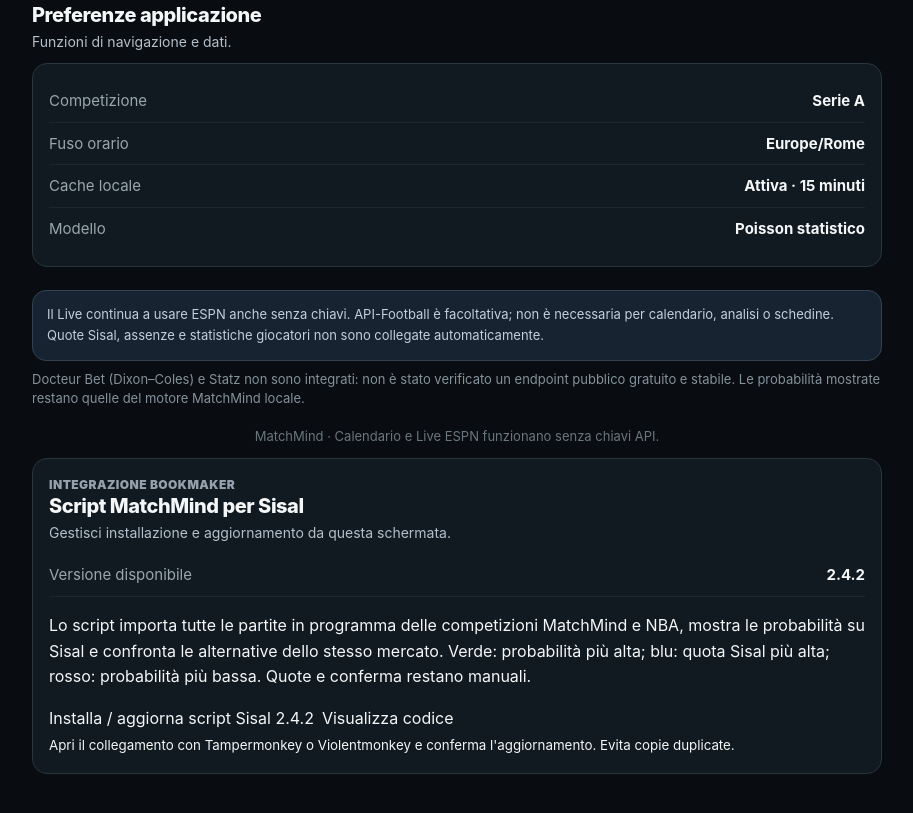
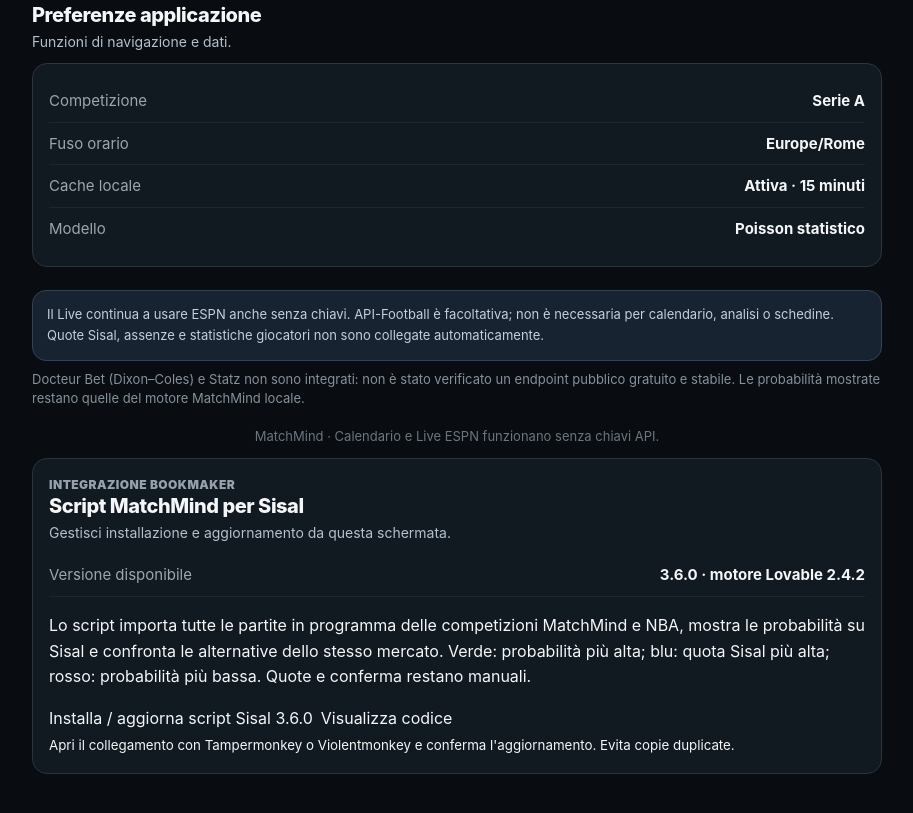
Before and after one commit to Sonostevecazzo/MatchMind, a plain HTML site: page mobile/settings.html in a window 1280 px wide. Shown: the part 736-1549 px from the top of the page, without its empty margins (183-1096 px from the left). Drawn offline with Linux system fonts and the light colour scheme; no server answers.

Commit message:
Set Sisal update target to version 3.6.0

```diff
--- a/mobile/settings.html
+++ b/mobile/settings.html
@@ -6,9 +6,9 @@
 <section class="section"><div class="section-head"><div><h2>Preferenze applicazione</h2><p>Funzioni di navigazione e dati.</p></div></div><div class="panel panel-pad"><div class="data-row"><span>Competizione</span><b>Serie A</b></div><div class="data-row"><span>Fuso orario</span><b>Europe/Rome</b></div><div class="data-row"><span>Cache locale</span><b>Attiva · 15 minuti</b></div><div class="data-row"><span>Modello</span><b>Poisson statistico</b></div></div></section>
 <div class="notice">Il Live continua a usare ESPN anche senza chiavi. API-Football è facoltativa; non è necessaria per calendario, analisi o schedine. Quote Sisal, assenze e statistiche giocatori non sono collegate automaticamente.</div><div class="status-line" id="globalStatus" aria-live="polite"></div><footer class="site-footer">MatchMind · Calendario e Live ESPN funzionano senza chiavi API.</footer><section class="section panel panel-pad">
  <div class="section-head"><div><div class="eyebrow">INTEGRAZIONE BOOKMAKER</div><h2>Script MatchMind per Sisal</h2><p>Gestisci installazione e aggiornamento da questa schermata.</p></div></div>
- <div class="data-row"><span>Versione disponibile</span><b>2.4.2</b></div>
+ <div class="data-row"><span>Versione disponibile</span><b>3.6.0 · motore Lovable 2.4.2</b></div>
  <p>Lo script importa tutte le partite in programma delle competizioni MatchMind e NBA, mostra le probabilità su Sisal e confronta le alternative dello stesso mercato. Verde: probabilità più alta; blu: quota Sisal più alta; rosso: probabilità più bassa. Quote e conferma restano manuali.</p>
- <div class="settings-actions"><a class="button primary" href="https://raw.githubusercontent.com/Sonostevecazzo/MatchMind/main/mobile/scripts/sisal-matchmind.user.js" target="_blank" rel="noopener noreferrer">Installa / aggiorna script Sisal 2.4.2</a><a class="button secondary" href="https://github.com/Sonostevecazzo/MatchMind/blob/main/mobile/scripts/sisal-matchmind.user.js" target="_blank" rel="noopener noreferrer">Visualizza codice</a></div>
+ <div class="settings-actions"><a class="button primary" href="https://raw.githubusercontent.com/Sonostevecazzo/MatchMind/main/mobile/scripts/sisal-matchmind.user.js" target="_blank" rel="noopener noreferrer">Installa / aggiorna script Sisal 3.6.0</a><a class="button secondary" href="https://github.com/Sonostevecazzo/MatchMind/blob/main/mobile/scripts/sisal-matchmind.user.js" target="_blank" rel="noopener noreferrer">Visualizza codice</a></div>
  <small>Apri il collegamento con Tampermonkey o Violentmonkey e conferma l'aggiornamento. Evita copie duplicate.</small>
 </section>
 </main></body></html>
```
